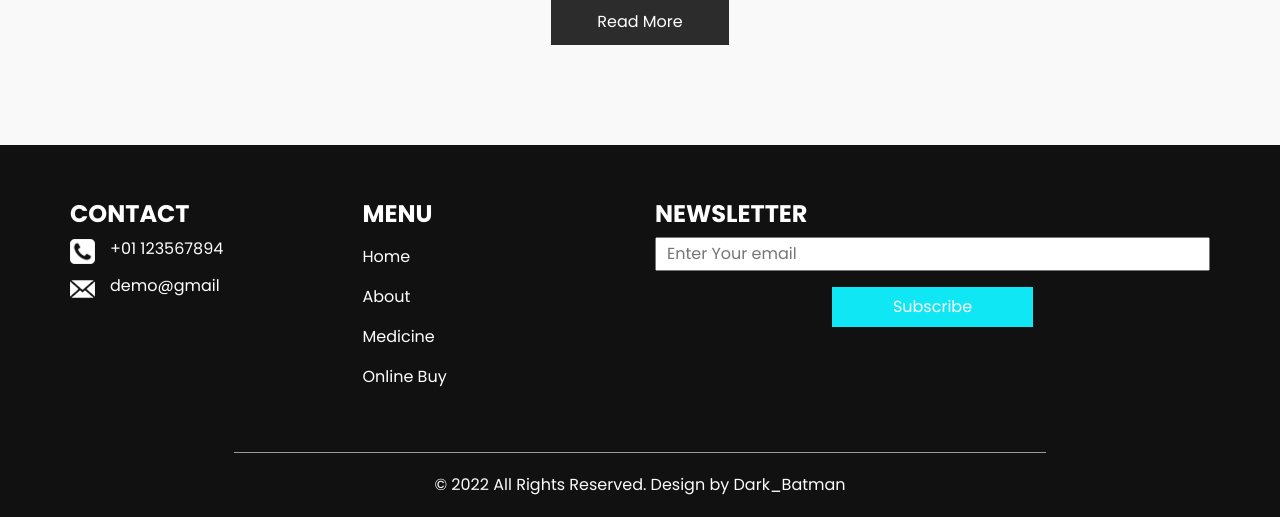
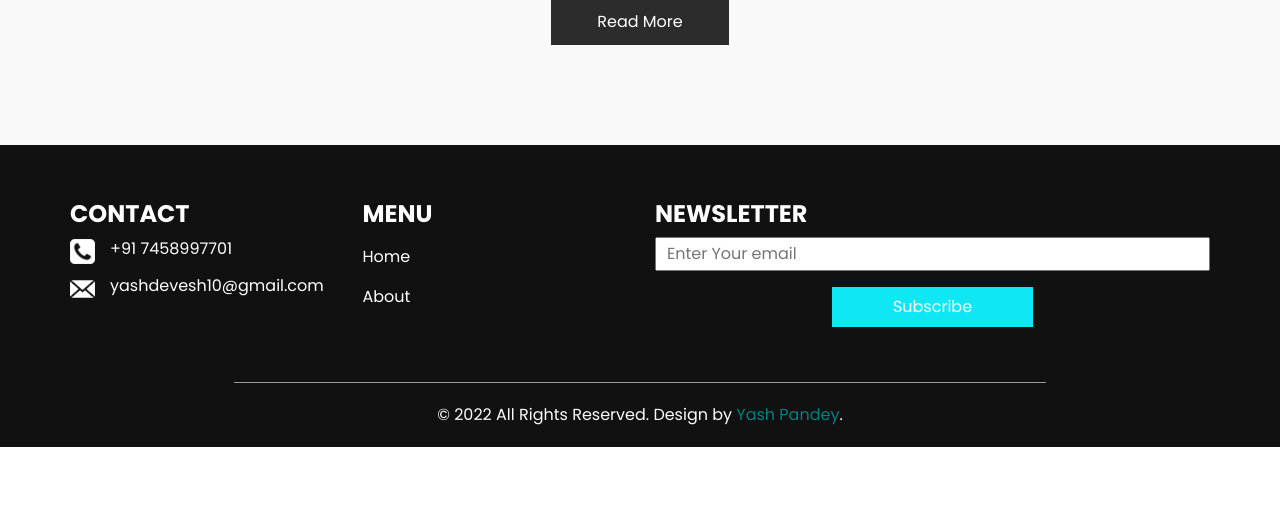
Before and after one commit to YashPandey7/medicine, a PHP site: page /about.php in a window 1280 px wide. Shown: the part 721-1238 px from the top of the page. After the commit the page ends 1168 px from the top, so only its background shows below. Run offline with PHP 8.4, Linux system fonts and the light colour scheme; some libraries are stand-ins or nearby versions.

Commit message:
Adding new branch

```diff
--- a/about.php
+++ b/about.php
@@ -29,14 +29,14 @@
   <link href="https://fonts.googleapis.com/css?family=Poppins:400,600,700|Roboto:400,700&display=swap" rel="stylesheet">
 
   <!-- Custom styles for this template -->
-  <link href="css/style.css" rel="stylesheet" />
+  <link href="./css/style.css" rel="stylesheet" />
   <!-- responsive style -->
-  <link href="css/responsive.css" rel="stylesheet" />
+  <link href="./css/responsive.css" rel="stylesheet" />
 </head>
 
 <body>
     <?php
-        require "partials/_nav.php";
+        require "./partials/_nav.php";
     ?>
 
   <!-- about section -->
@@ -49,7 +49,7 @@
       </div>
 
       <div class="img-box">
-        <img src="images/about-medicine.png" alt="">
+        <img src="./images/about-medicine.png" alt="">
       </div>
       <div class="detail-box">
         <p>
@@ -66,7 +66,7 @@
 
     <!-- Footer -->
     <?php
-        require "partials/_footer.php";
+        require "./partials/_footer.php";
     ?>
 
 
--- a/login_about.php
+++ b/login_about.php
@@ -45,9 +45,9 @@ if(!isset($_SESSION['loggedin']) || $_SESSION['loggedin']!= true)
 </head>
 
 <body>
-    <?php
-        require "partials/_nav.php";
-    ?>
+        <?php
+            require 'partials/_nav.php';
+        ?>
 
   <!-- about section -->
   <section class="about_section layout_padding">
--- a/partials/_footer.php
+++ b/partials/_footer.php
@@ -1,3 +1,14 @@
+<?php
+if(isset($_SESSION['loggedin']) && $_SESSION['loggedin']==true)
+{
+  $loggedin = true;
+}
+else{
+  $loggedin = false;
+}
+
+?>
+
 <?php
     echo '
   <!-- info section -->
@@ -15,7 +26,7 @@
               </div>
               <div class="detail-box">
                 <h6>
-                  +01 123567894
+                  +91 7458997701
                 </h6>
               </div>
             </div>
@@ -25,7 +36,7 @@
               </div>
               <div class="detail-box">
                 <h6>
-                  demo@gmail
+                  yashdevesh10@gmail.com
                 </h6>
               </div>
             </div>
@@ -36,19 +47,35 @@
             <h4>
               Menu
             </h4>
-            <ul class="navbar-nav  ">
+            <ul class="navbar-nav  ">';
+
+            if(!$loggedin) {
+              echo '
               <li class="nav-item active">
-                <a class="nav-link" href="index.html">Home <span class="sr-only">(current)</span></a>
+                <a class="nav-link" href="./index.php">Home <span class="sr-only">(current)</span></a>
               </li>
               <li class="nav-item">
-                <a class="nav-link" href="about.html"> About </a>
-              </li>
-              <li class="nav-item">
-                <a class="nav-link" href="medicine.html"> Medicine </a>
-              </li>
-              <li class="nav-item">
-                <a class="nav-link" href="buy.html"> Online Buy </a>
-              </li>
+                <a class="nav-link" href="./about.php"> About </a>
+              </li>'
+              ;}
+
+              if($loggedin){
+                  echo '
+                <li class="nav-item active">
+                  <a class="nav-link" href="./welcome.php">Home <span class="sr-only">(current)</span></a>
+                </li>
+                <li class="nav-item">
+                  <a class="nav-link" href="./login_about.php"> About </a>
+                </li>
+                <li class="nav-item">
+                  <a class="nav-link" href="./medicine.php"> Medicine </a>
+                </li>
+                <li class="nav-item">
+                  <a class="nav-link" href="./contact.php"> Contact Us </a>
+                </li>';
+              }
+
+              echo '
             </ul>
           </div>
         </div>
@@ -77,7 +104,7 @@
   <!-- footer section -->
   <section class="container-fluid footer_section">
     <p>
-      &copy; 2022 All Rights Reserved. Design by Dark_Batman
+      &copy; 2022 All Rights Reserved. Design by <a href="https://yashpandey.netlify.app/" target="_blank" style="color:#008080;">Yash Pandey</a>.
     </p>
   </section>
   <!-- footer section -->
--- a/partials/_nav.php
+++ b/partials/_nav.php
@@ -16,14 +16,30 @@ else{
 
     <header class="header_section">
       <div class="container-fluid">
-        <nav class="navbar navbar-expand-lg custom_nav-container pt-3">
-          <a class="navbar-brand" href="index.php">
+        <nav class="navbar navbar-expand-lg custom_nav-container pt-3">';
+
+        if(!$loggedin){
+        echo '
+          <a class="navbar-brand" href="./index.php">
             <img src="images/logo.png" alt="">
             <span>
               Medion
             </span>
-          </a>
+          </a>';
+        }
 
+        if($loggedin){
+          echo '
+            <a class="navbar-brand" href="./welcome.php">
+              <img src="images/logo.png" alt="">
+              <span>
+                Medion
+              </span>
+            </a>';
+          }
+
+
+        echo'
           <button class="navbar-toggler" type="button" data-toggle="collapse" data-target="#navbarSupportedContent"
             aria-controls="navbarSupportedContent" aria-expanded="false" aria-label="Toggle navigation">
             <span class="navbar-toggler-icon"></span>
@@ -37,29 +53,28 @@ else{
               {
                 echo '
                 <li class="nav-item active">
-                  <a class="nav-link" href="/project/index.php">Home <span class="sr-only">(current)</span></a>
+                  <a class="nav-link" href="./index.php">Home <span class="sr-only">(current)</span></a>
                 </li>
                 <li class="nav-item">
-                  <a class="nav-link" href="about.php"> About </a>
+                  <a class="nav-link" href="./about.php"> About </a>
                 </li>';
               }
 
                 if($loggedin)
                 {
                   echo '
-                  <ul class="navbar-nav  ">
                   <li class="nav-item active">
-                    <a class="nav-link" href="/project/welcome.php">Home <span class="sr-only">(current)</span></a>
+                    <a class="nav-link" href="./welcome.php">Home <span class="sr-only">(current)</span></a>
                   </li>
                   <li class="nav-item">
-                    <a class="nav-link" href="login_about.php"> About </a>
+                    <a class="nav-link" href="./login_about.php"> About </a>
                   </li>
 
                   <li class="nav-item">
-                  <a class="nav-link" href="medicine.php"> Medicine </a>
+                  <a class="nav-link" href="./medicine.php"> Medicine </a>
                 </li>
                 <li class="nav-item">
-                  <a class="nav-link" href="contact.php">Contact us</a>
+                  <a class="nav-link" href="./contact.php">Contact us</a>
                 </li>
                   ';
                 }
@@ -76,7 +91,7 @@ else{
                 {
                   echo '
                   <div class="login_btn-contanier ml-0 ml-lg-5">
-                  <a href="/project/login.php">
+                  <a href="./login.php">
                     <img src="images/user.png" alt="">
                     <span>
                       Login
@@ -90,7 +105,18 @@ else{
                 {
                   echo '
                   <div class="login_btn-contanier ml-0 ml-lg-5">
-                  <a href="/project/logout.php">
+                    <img src="images/user.png" alt="">
+                    <span style="color:white;">&nbsp;&nbsp;';
+
+                    echo $_SESSION['username'];
+
+                    echo '
+                    </span>
+                  </div>
+
+
+                  <div class="login_btn-contanier ml-0 ml-lg-5">
+                  <a href="./logout.php">
                     <span>
                       Logout
                     </span>
```
Also changed, not shown: contact.php (+4 -4 lines), index.php (+9 -3 lines), login.php (+12 -9 lines), signup.php (+16 -11 lines), welcome.php (+10 -4 lines).
